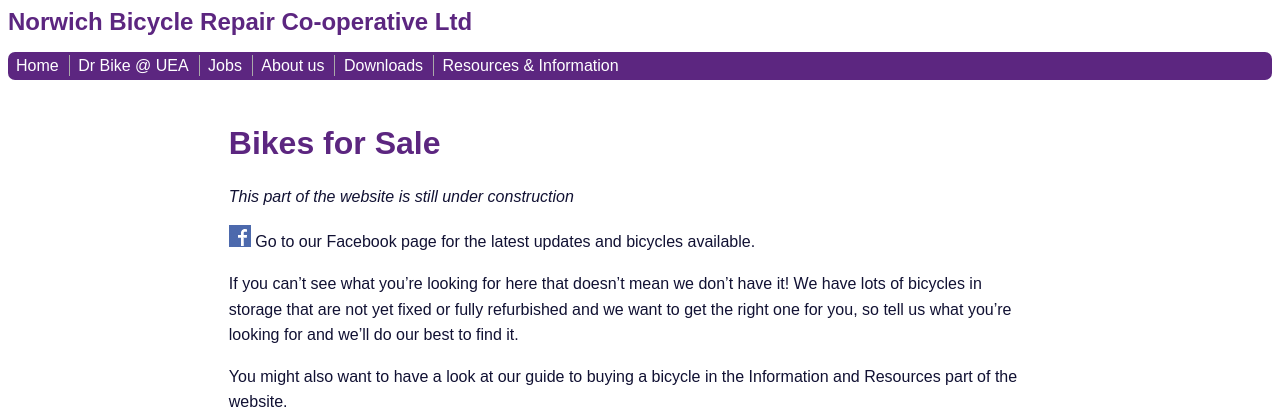
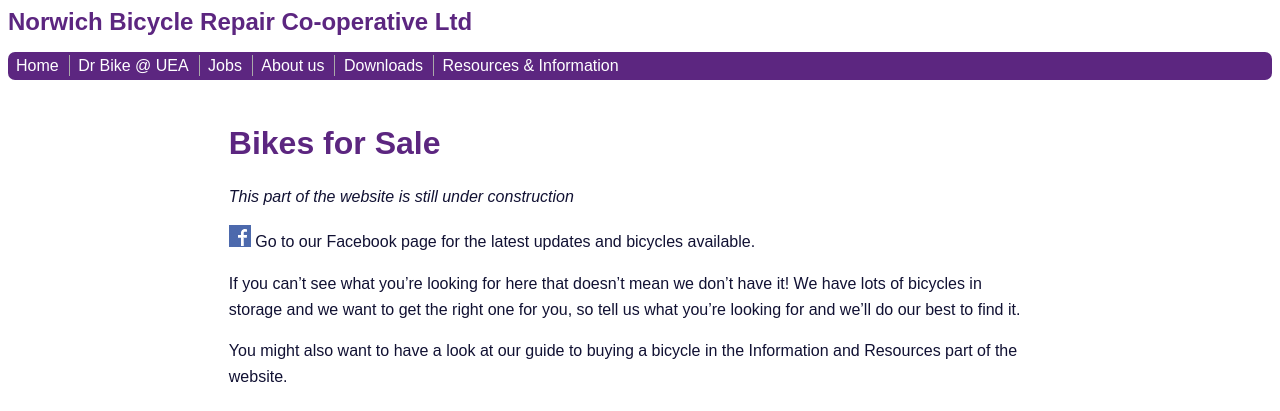
Before and after one commit to norwichbicyclerepaircooperative/norwichbicyclerepaircooperative.github.io, a Jekyll site: the page built from bikes-for-sale/index.md, in a window 1280 px wide. Shown: the top 411 px of the page. Built offline with Jekyll 4.4.1, drawn with Linux system fonts in a browser that asks for light colours; some of the changed text lies outside the part shown.

Commit message:
Update index.md

```diff
--- a/bikes-for-sale/index.md
+++ b/bikes-for-sale/index.md
@@ -10,15 +10,15 @@
 
 [![Go to our Facebook page](/static/images/fb_logo.png)](https://www.facebook.com/drbikeatuea/photos/a.10159358552855370.1073741830.312671550369/10159358553260370/?type=3&theater) Go to our Facebook page for the latest updates and bicycles available.
 
-If you can't see what you're looking for here that doesn't mean we don't have it! We have lots of bicycles in storage that are not yet fixed or fully refurbished and we want to get the right one for you, so tell us what you're looking for and we'll do our best to find it.
+If you can't see what you're looking for here that doesn't mean we don't have it! We have lots of bicycles in storage and we want to get the right one for you, so tell us what you're looking for and we'll do our best to find it.
 
 You might also want to have a look at our guide to buying a bicycle in the Information and Resources part of the website.
 
 Fully refurbished with a 3 month guarantee
 ------------------------------------------
 
-[![/static/images/IMG_1147.JPG](/static/images/IMG_1147.JPG)](https://www.facebook.com/drbikeatuea/photos/a.10159358552855370.1073741830.312671550369/10159358553610370/?type=3&theater)
+[!(/static/images/IMG_1147.JPG)]
 Raleigh Ace 23.5" frame. 5 speed.. 3 month guarantee. Fully refurbished. £160
 
-[![/static/images/IMG_1147.JPG](/static/images/IMG_1148.JPG)](https://www.facebook.com/drbikeatuea/photos/a.10159358552855370.1073741830.312671550369/10159358553610370/?type=3&theater)
+[!(/static/images/IMG_1148.JPG)]
 Falcon Race 10. 23.5" frame. 10 speed . 3 month guarantee. Fully refurbished. £160
```
